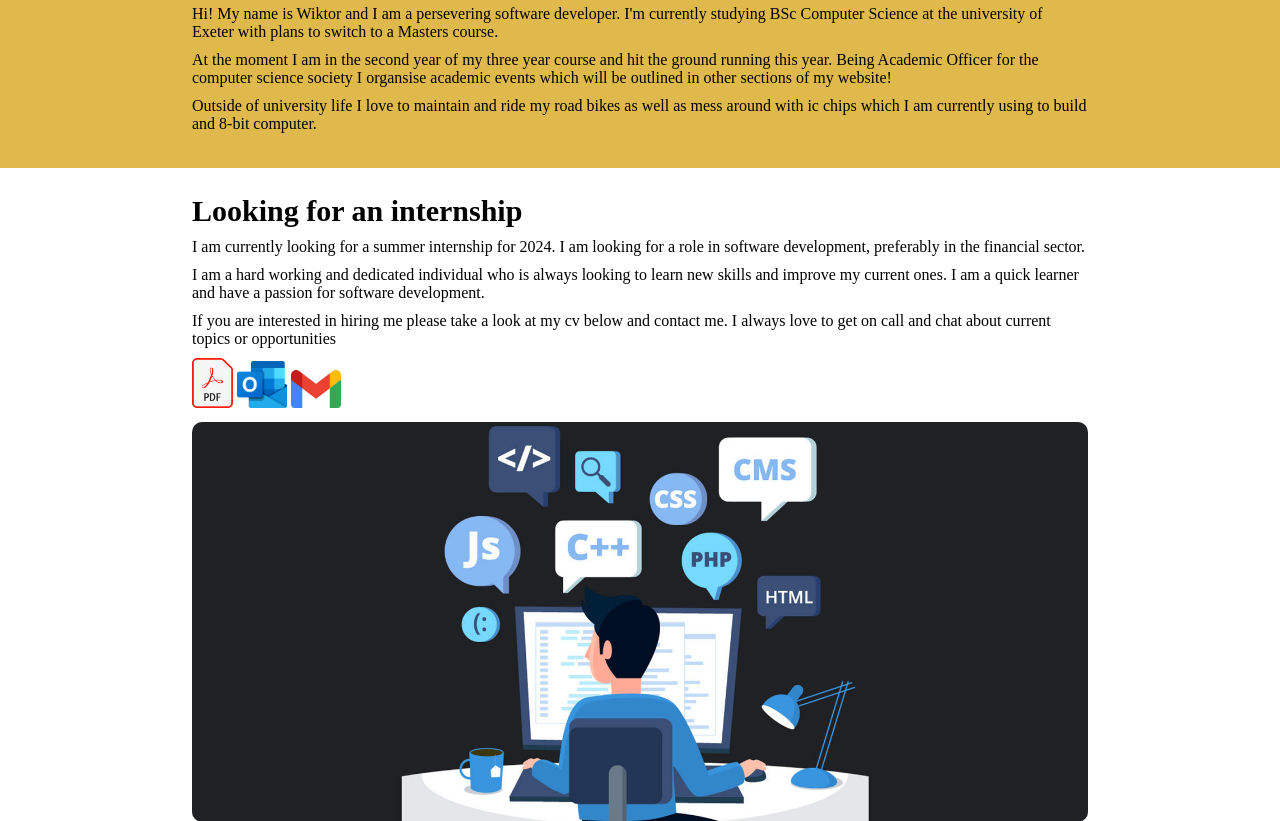
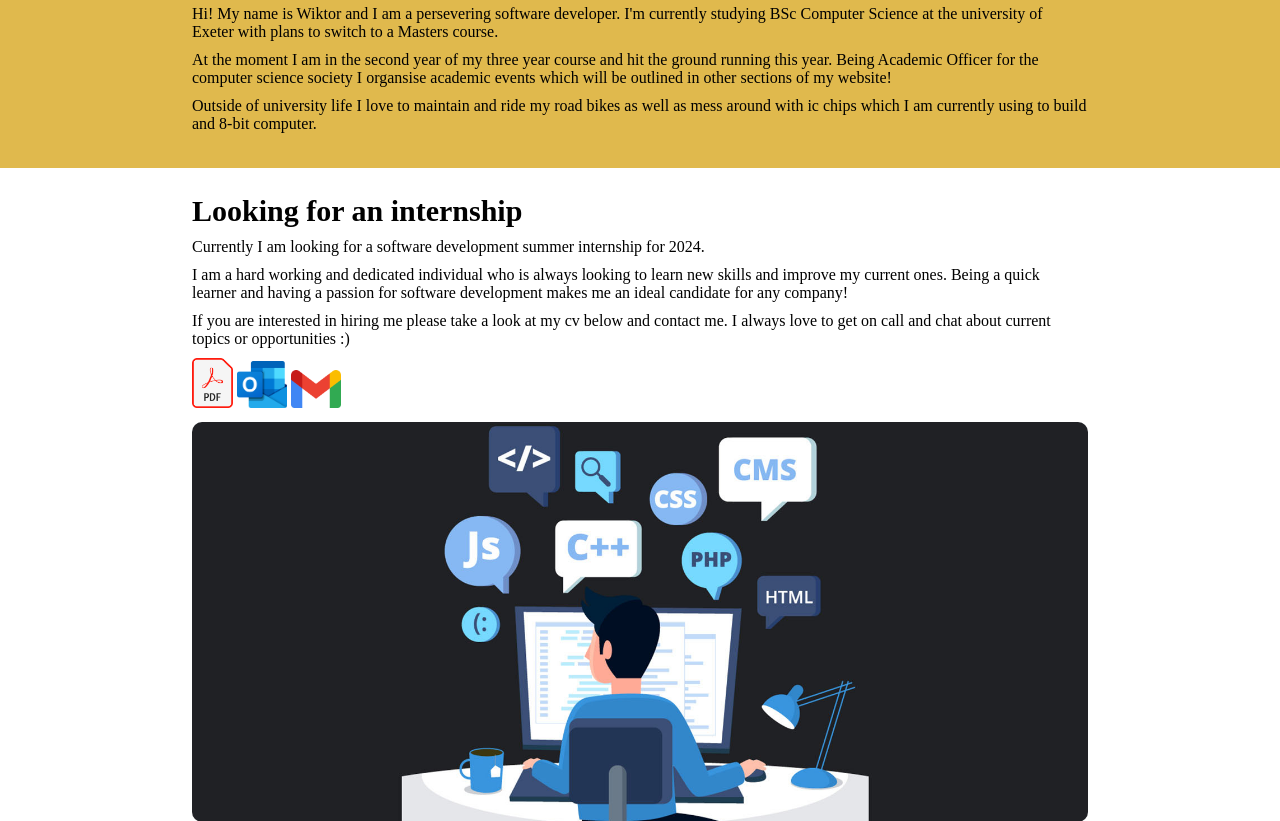
Before and after one commit to inspizzz/Wiktor-Portfolio, a PHP site: page / in a window 1280 px wide. Shown: the part 1265-2086 px from the top of the page. Run offline with PHP 8.4, Linux system fonts and the light colour scheme.

Commit message:
better content

```diff
--- a/app/index.php
+++ b/app/index.php
@@ -401,9 +401,9 @@
         <div class="inside">
             <div class="text-container">
                 <h1> Looking for an internship </h1>
-                <p> I am currently looking for a summer internship for 2024. I am looking for a role in software development, preferably in the financial sector. </p>
-                <p> I am a hard working and dedicated individual who is always looking to learn new skills and improve my current ones. I am a quick learner and have a passion for software development. </p>
-                <p> If you are interested in hiring me please take a look at my cv below and contact me. I always love to get on call and chat about current topics or opportunities  </p>
+                <p> Currently I am looking for a software development summer internship for 2024. </p>
+                <p> I am a hard working and dedicated individual who is always looking to learn new skills and improve my current ones. Being a quick learner and having a passion for software development makes me an ideal candidate for any company! </p>
+                <p> If you are interested in hiring me please take a look at my cv below and contact me. I always love to get on call and chat about current topics or opportunities :)  </p>
 
                 <div>
                     <a href="cv"> <img src="resources/pdf.png" class="icon"/> </a>
```
